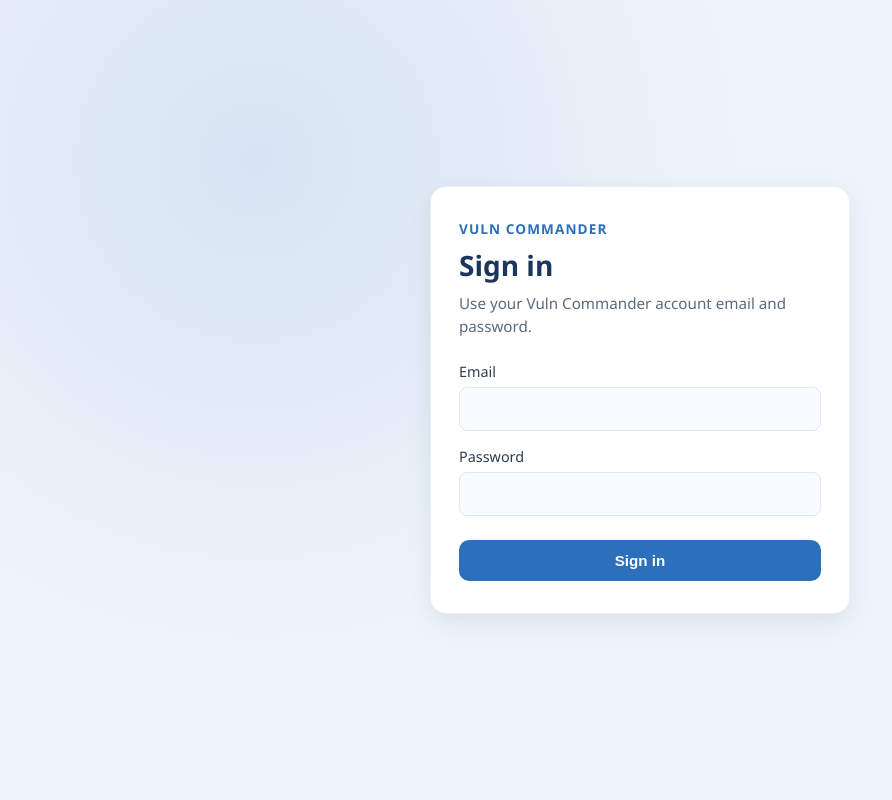
After one commit to semayellow/vuln-commander, a FastAPI app: template api/src/templates/login.html in a window 1280 px wide. The commit adds this page. Shown: the whole page, without its empty margins (0-892 px from the left). Run offline with FastAPI, Linux system fonts and the light colour scheme; the template is opened without the code that fills it, so the values that code supplies are empty; parts of the project's set-up code (start-up, migrations or seed data) failed here and were passed over.

Commit message:
feat(general): add cookie auth for the web ui

```diff
--- a/api/src/core/utils/config.py
+++ b/api/src/core/utils/config.py
@@ -29,6 +29,11 @@ class Config:
     GRAYLOG_URL: str = os.environ.get('GRAYLOG_URL', 'http://localhost:9000')
     PGADMIN_URL: str = os.environ.get('PGADMIN_URL', 'http://localhost:8080')
 
+    # Web UI auth cookies
+    ACCESS_TOKEN_COOKIE: str = 'vc_access_token'
+    REFRESH_TOKEN_COOKIE: str = 'vc_refresh_token'
+    COOKIE_SECURE: bool = os.environ.get('COOKIE_SECURE', 'false').lower() == 'true'
+
     # PGAdmin settings
     PRIVATE_KEY: bytes = load_rsa_key('private')
     PUBLIC_KEY: bytes = load_rsa_key('public')
--- a/api/src/main.py
+++ b/api/src/main.py
@@ -1,5 +1,6 @@
 from fastapi import FastAPI
 from fastapi.staticfiles import StaticFiles
+from fastapi.responses import RedirectResponse
 from pathlib import Path
 
 from api.src.core.routers import core_router
@@ -9,4 +10,10 @@ app = FastAPI()
 
 app.mount("/static", StaticFiles(directory=f'{Path(__file__).parent}/static'), name="static")
 
+
+@app.get("/", include_in_schema=False)
+async def root_redirect():
+    return RedirectResponse(url="/api/v1/", status_code=302)
+
+
 app.include_router(core_router)
--- /dev/null
+++ b/api/src/static/css/login.css
@@ -0,0 +1,112 @@
+*,
+*::before,
+*::after {
+  box-sizing: border-box;
+}
+
+body {
+  margin: 0;
+  min-height: 100vh;
+  font-family: 'Segoe UI', system-ui, -apple-system, sans-serif;
+  color: #2c3e50;
+  background:
+    radial-gradient(circle at 20% 20%, rgba(44, 111, 187, 0.12), transparent 40%),
+    #eef4fb;
+}
+
+.login-page {
+  min-height: 100vh;
+  display: flex;
+  align-items: center;
+  justify-content: center;
+  padding: 24px;
+}
+
+.login-card {
+  width: 100%;
+  max-width: 420px;
+  background: #ffffff;
+  border-radius: 16px;
+  padding: 32px 28px;
+  box-shadow: 0 8px 24px rgba(0, 0, 0, 0.08);
+  border: 1px solid rgba(44, 111, 187, 0.1);
+}
+
+.login-eyebrow {
+  margin: 0 0 8px;
+  font-size: 0.85rem;
+  font-weight: 600;
+  letter-spacing: 0.08em;
+  text-transform: uppercase;
+  color: #2c6fbb;
+}
+
+.login-card h1 {
+  margin: 0 0 8px;
+  font-size: 1.75rem;
+  color: #1a365d;
+}
+
+.login-subtitle {
+  margin: 0 0 24px;
+  font-size: 0.95rem;
+  line-height: 1.5;
+  color: #5a6b7d;
+}
+
+.login-error {
+  margin: 0 0 16px;
+  padding: 12px 14px;
+  border-radius: 8px;
+  background: #fdecea;
+  color: #b42318;
+  font-size: 0.9rem;
+}
+
+.login-form {
+  display: flex;
+  flex-direction: column;
+  gap: 16px;
+}
+
+.login-form label {
+  display: flex;
+  flex-direction: column;
+  gap: 6px;
+  font-size: 0.9rem;
+  font-weight: 500;
+  color: #2c3e50;
+}
+
+.login-form input {
+  padding: 11px 12px;
+  border: 1px solid #dbe9f6;
+  border-radius: 8px;
+  font-size: 0.95rem;
+  font-family: inherit;
+  color: #2c3e50;
+  background: #f8fbff;
+}
+
+.login-form input:focus {
+  outline: none;
+  border-color: #2c6fbb;
+  box-shadow: 0 0 0 3px rgba(44, 111, 187, 0.15);
+}
+
+.login-form button {
+  margin-top: 8px;
+  padding: 12px 20px;
+  border: none;
+  border-radius: 10px;
+  background-color: #2c6fbb;
+  color: #ffffff;
+  font-size: 0.95rem;
+  font-weight: 600;
+  cursor: pointer;
+  transition: background-color 0.2s ease;
+}
+
+.login-form button:hover {
+  background-color: #1e5ba2;
+}
--- a/api/src/templates/index.html
+++ b/api/src/templates/index.html
@@ -4,9 +4,11 @@
   <meta charset="UTF-8" />
   <meta name="viewport" content="width=device-width, initial-scale=1.0" />
   <title>Vuln Commander</title>
+  <link rel="stylesheet" href="{{ url_for('static', path='css/layout.css') }}" />
   <link rel="stylesheet" href="{{ url_for('static', path='css/index.css') }}" />
 </head>
 <body>
+  {% include "partials/logout_bar.html" %}
   <main class="page">
     <header class="hero">
       <p class="hero-eyebrow">Application Security Platform</p>
--- /dev/null
+++ b/api/src/templates/login.html
@@ -0,0 +1,49 @@
+<!DOCTYPE html>
+<html lang="en">
+<head>
+  <meta charset="UTF-8" />
+  <meta name="viewport" content="width=device-width, initial-scale=1.0" />
+  <title>Sign in — Vuln Commander</title>
+  <link rel="stylesheet" href="{{ url_for('static', path='css/login.css') }}" />
+</head>
+<body>
+  <main class="login-page">
+    <section class="login-card">
+      <p class="login-eyebrow">Vuln Commander</p>
+      <h1>Sign in</h1>
+      <p class="login-subtitle">Use your Vuln Commander account email and password.</p>
+
+      {% if error %}
+      <p class="login-error" role="alert">{{ error }}</p>
+      {% endif %}
+
+      <form class="login-form" method="post" action="/api/v1/auth/login">
+        <input type="hidden" name="redirect_page" value="{{ redirect_page }}" />
+
+        <label>
+          Email
+          <input
+            type="email"
+            name="email"
+            autocomplete="username"
+            required
+            {% if email %}value="{{ email }}"{% endif %}
+          />
+        </label>
+
+        <label>
+          Password
+          <input
+            type="password"
+            name="password"
+            autocomplete="current-password"
+            required
+          />
+        </label>
+
+        <button type="submit">Sign in</button>
+      </form>
+    </section>
+  </main>
+</body>
+</html>
--- /dev/null
+++ b/api/src/templates/partials/logout_bar.html
@@ -0,0 +1,5 @@
+<div class="logout-bar">
+  <form method="post" action="/api/v1/auth/logout">
+    <button type="submit" class="logout-btn">Logout</button>
+  </form>
+</div>
--- a/api/src/templates/vuln_details.html
+++ b/api/src/templates/vuln_details.html
@@ -3,12 +3,14 @@
 <head>
   <meta charset="UTF-8" />
   <title>Vulnerability Details</title>
-  <link rel="stylesheet" href="/static/css/vuln_details.css">
+  <link rel="stylesheet" href="{{ url_for('static', path='css/layout.css') }}">
+  <link rel="stylesheet" href="{{ url_for('static', path='css/vuln_details.css') }}">
   <script>
   window.vulnIds = {{ all_vuln_ids | tojson }};
 </script>
 </head>
 <body>
+  {% include "partials/logout_bar.html" %}
   <div class="container">
     <h2>Vulnerability Details</h2>
     <hr>
--- a/api/src/templates/vuln_management.html
+++ b/api/src/templates/vuln_management.html
@@ -4,9 +4,11 @@
   <meta charset="UTF-8" />
   <meta name="viewport" content="width=device-width, initial-scale=1.0"/>
   <title>Vulns</title>
+  <link rel="stylesheet" href="{{ url_for('static', path='css/layout.css') }}" />
   <link rel="stylesheet" href="{{ url_for('static', path='css/vuln_management.css') }}" />
 </head>
 <body data-project-id="{{ project_name }}">
+  {% include "partials/logout_bar.html" %}
   <h2>{{ project_name | upper }} vulnerabilities management</h2>
 
   <div class="filters">
```
Also changed, not shown: api/src/static/css/layout.css (added, +28 -0 lines), api/src/v1/auth/routers/auth_routers.py (+81 -3 lines), api/src/v1/auth/services/web_auth.py (added, +136 -0 lines), api/src/v1/ui/routers/ui_router.py (+19 -3 lines), api/src/v1/vuln/routers/vuln_router.py (+27 -5 lines), README.md.
